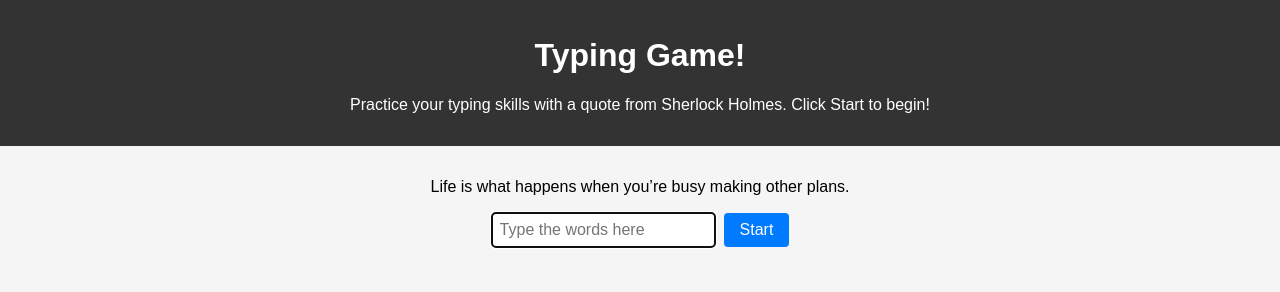
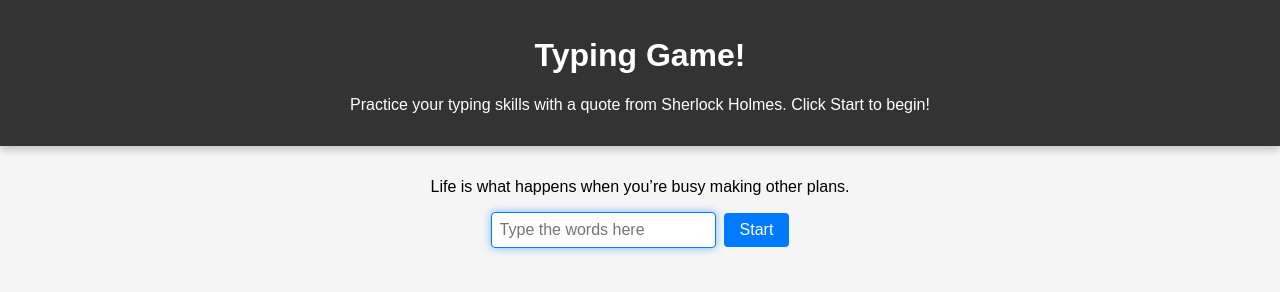
Before and after one commit to Adarsh-0001/Project-typing-game, a plain HTML site: page index.html in a window 1280 px wide. Both pictures are taken after a click on the button "Start". Drawn offline with Linux system fonts and the light colour scheme.

Commit message:
Update style.css
creating it more attractive by changing bg-colours and other attributes.

```diff
--- a/style.css
+++ b/style.css
@@ -10,6 +10,7 @@ header {
     color: #fff;
     text-align: center;
     padding: 1rem;
+    box-shadow: 0px 4px 8px rgba(0, 0, 0, 0.2); /* Add a subtle box shadow */
 }
 
 main {
@@ -31,6 +32,13 @@ input {
     border: 1px solid #ccc;
     border-radius: 4px;
     margin-right: 0.5rem;
+    transition: border-color 0.3s ease-in-out; /* Add a smooth transition effect */
+}
+
+input:focus {
+    outline: none;
+    border-color: #007bff; /* Change border color on focus */
+    box-shadow: 0px 0px 8px rgba(0, 123, 255, 0.5); /* Add a box shadow on focus */
 }
 
 button {
@@ -41,6 +49,7 @@ button {
     border: none;
     border-radius: 4px;
     cursor: pointer;
+    transition: background-color 0.3s ease-in-out; /* Add a smooth transition effect */
 }
 
 button:hover {
@@ -53,4 +62,5 @@ button:hover {
 
 .error {
     background-color: lightcoral;
+    box-shadow: 0px 0px 8px rgba(255, 99, 71, 0.5); /* Add a box shadow for errors */
 }
```
